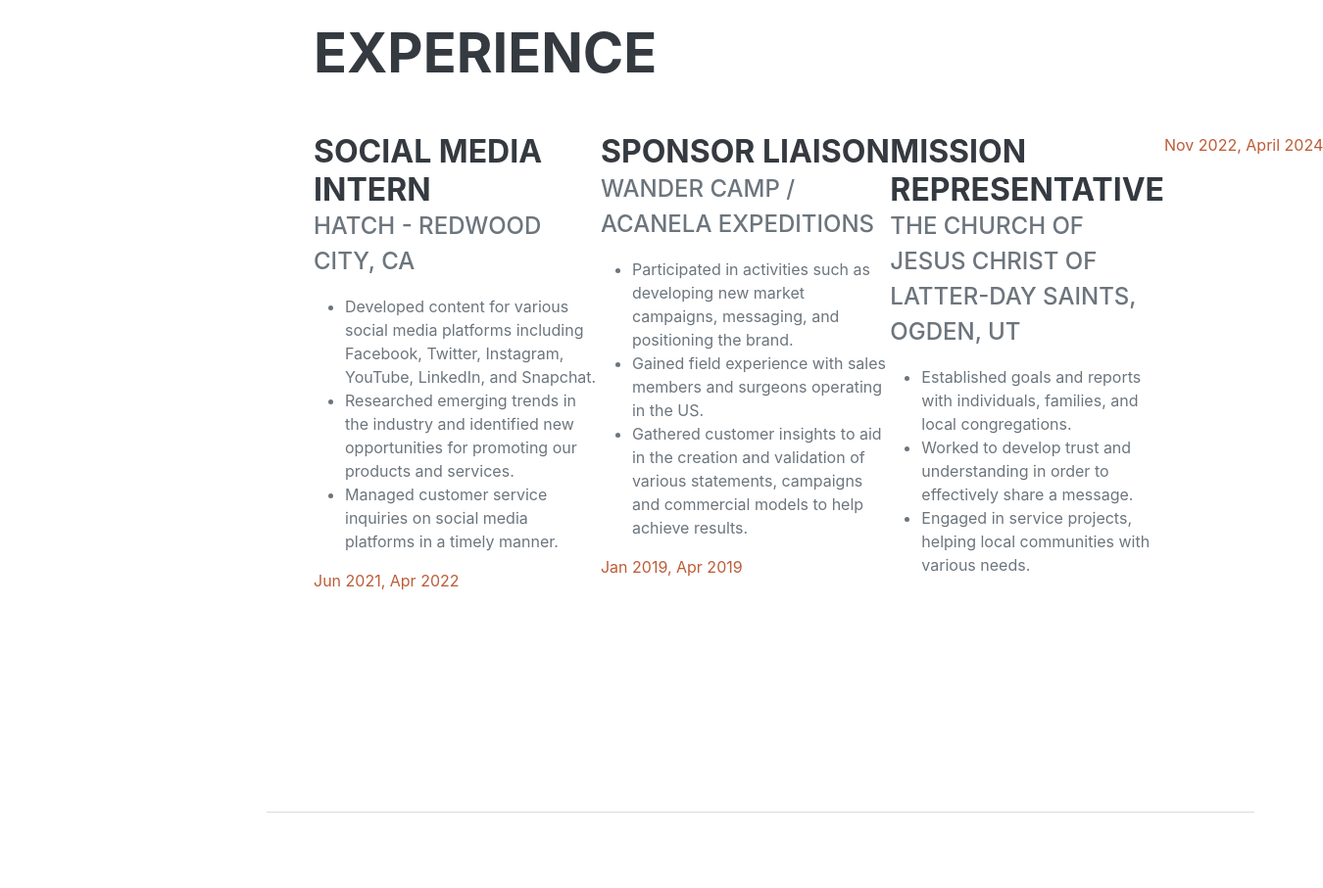
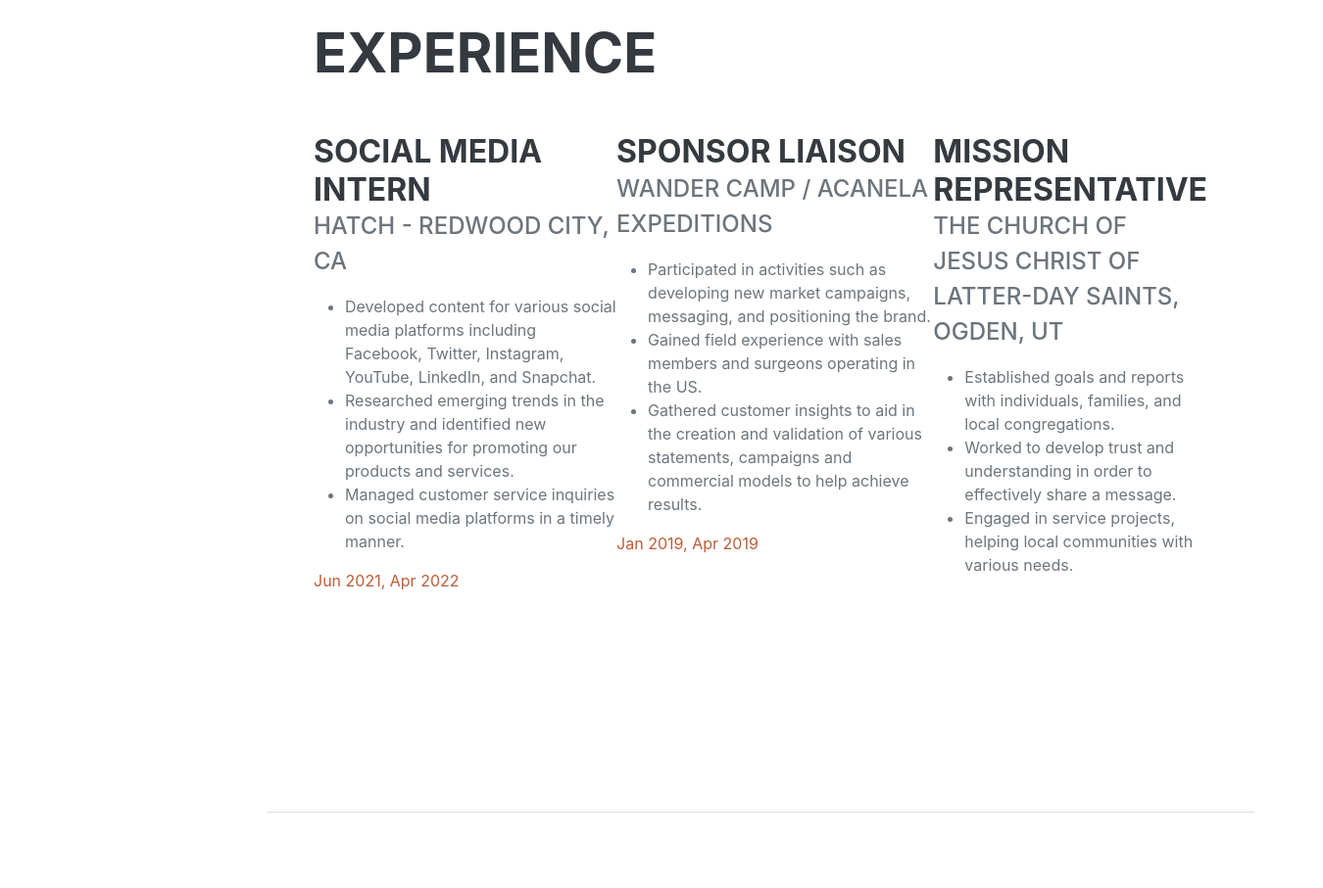
Before and after one commit to abishpalafox/Resume-Web-project, a plain HTML site: page index.html in a window 1280 px wide. Shown: the part 860-1767 px from the top of the page at 98% size, 1350 px wide, since content can reach past the window. Drawn offline with nearby package versions, Linux system fonts and the light colour scheme; a web font is replaced by a local one.

Commit message:
Remove placeholder text

```diff
--- a/index.html
+++ b/index.html
@@ -98,7 +98,7 @@
                             <li>Engaged in service projects, helping local communities with various needs.</li>
                           </ul>
                         </div>
-                        <div class="flex-shrink-0"><span class="text-primary">Nov 2022, April 2024</span></div>
+
                       </div>
                 </div>
             </section>
```
